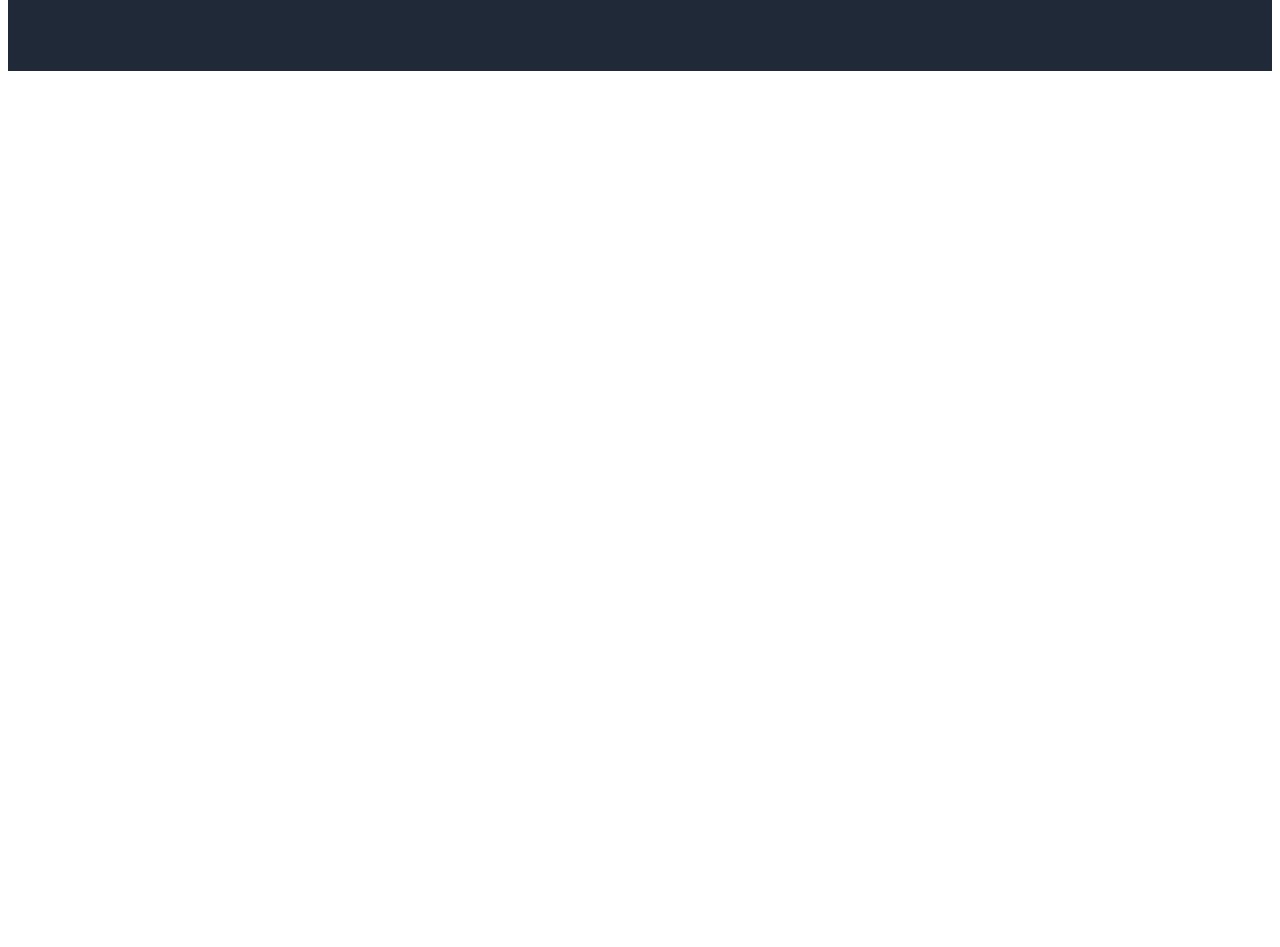
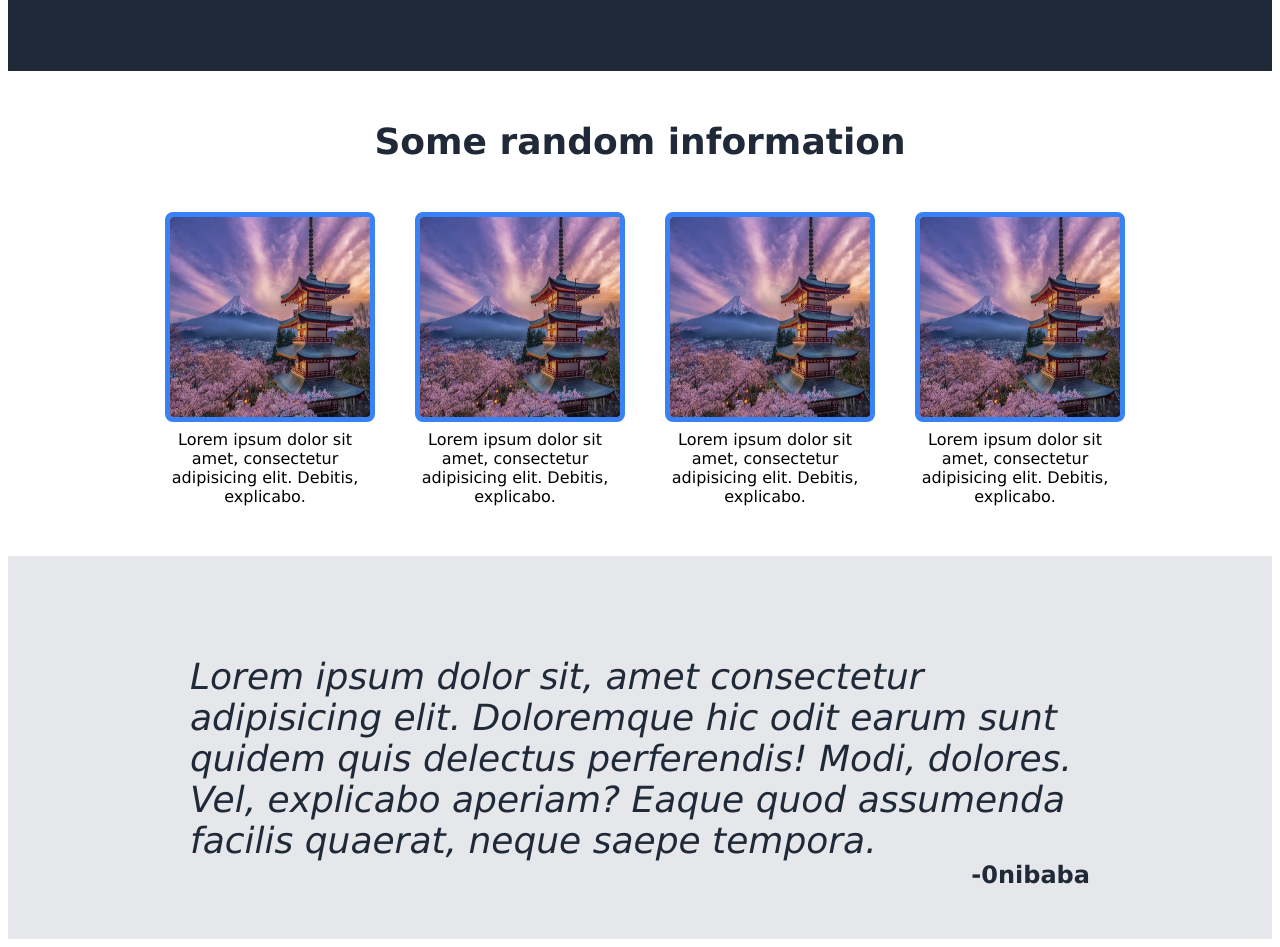
Before and after one commit to 0nibaba/Landing-Page, a plain HTML site: page index.html in a window 1280 px wide. Shown: the part 500-1447 px from the top of the page. Before the commit the page ends 800 px from the top, so only its background shows below. Drawn offline with Linux system fonts and the light colour scheme.

Commit message:
Added image boxes and quote text section

```diff
--- a/index.html
+++ b/index.html
@@ -32,5 +32,40 @@
             </div>
         </div>
     </div>
+
+    <div class="info">
+        <div class="infotop">Some random information</div>
+        <div class="infobottom">
+            <div class="item">
+                <img class="image" src="wallpaperflare.com_wallpaper.jpg" alt="">
+                <div class="text">Lorem ipsum dolor sit amet, consectetur adipisicing elit. Debitis, explicabo.</div>
+            </div>
+            <div class="item">
+                <img class="image" src="wallpaperflare.com_wallpaper.jpg" alt="">
+                <div class="text">Lorem ipsum dolor sit amet, consectetur adipisicing elit. Debitis, explicabo.</div>
+            </div>
+            <div class="item">
+                <img class="image" src="wallpaperflare.com_wallpaper.jpg" alt="">
+                <div class="text">Lorem ipsum dolor sit amet, consectetur adipisicing elit. Debitis, explicabo.</div>
+            </div>
+            <div class="item">
+                <img class="image" src="wallpaperflare.com_wallpaper.jpg" alt="">
+                <div class="text">Lorem ipsum dolor sit amet, consectetur adipisicing elit. Debitis, explicabo.</div>
+            </div>
+        </div>
+    </div>
+
+    <div class="quotebox">
+        <div class="quote">
+            <div class="quotetext">
+                Lorem ipsum dolor sit, amet consectetur adipisicing elit. Doloremque hic odit earum sunt quidem quis delectus perferendis! Modi, dolores. Vel, explicabo aperiam? Eaque quod assumenda facilis quaerat, neque saepe tempora.
+            </div>
+            <div class="sign">
+                -0nibaba
+            </div>
+        </div>
+    </div>
+
+
 </body>
 </html>
--- a/styles.css
+++ b/styles.css
@@ -68,3 +68,71 @@ a {
 img {
     width: 400px
 }
+
+.info {
+    display: flex;
+    flex-direction: column;
+    align-items: center;
+    padding: 50px;
+    gap: 50px;
+}
+
+.infobottom {
+    display: flex;
+    gap: 50px;
+}
+
+.item {
+    display: flex;
+    flex-direction: column;
+    max-width: 200px;
+    gap: 8px;
+}
+
+.image {
+    width: 200px;
+    height: 200px;
+    border: 5px solid;
+    border-radius: 8px;
+    border-color: #3882f6;
+}
+
+.infotop {
+    font-size: 36px;
+    font-weight: bolder;
+    color: #1f2937;
+}
+
+.text {
+    display: flex;
+    text-align: center;
+}
+
+.quotebox {
+    background-color: #e5e7eb;
+}
+
+.quote {
+    display: flex;
+    flex-direction: column;
+    align-items: center;
+    padding-top: 100px;
+}
+
+.quotetext {
+    font-size: 36px;
+    font-style: italic;
+    font-weight: lighter;
+    color: #1f2937;
+    width: 900px;
+    text-align: left;
+}
+
+.sign {
+    font-size: 24px;
+    font-weight: bolder;
+    color: #1f2937;
+    padding-bottom: 50px;
+    text-align: right;
+    width: 900px;
+}
```
